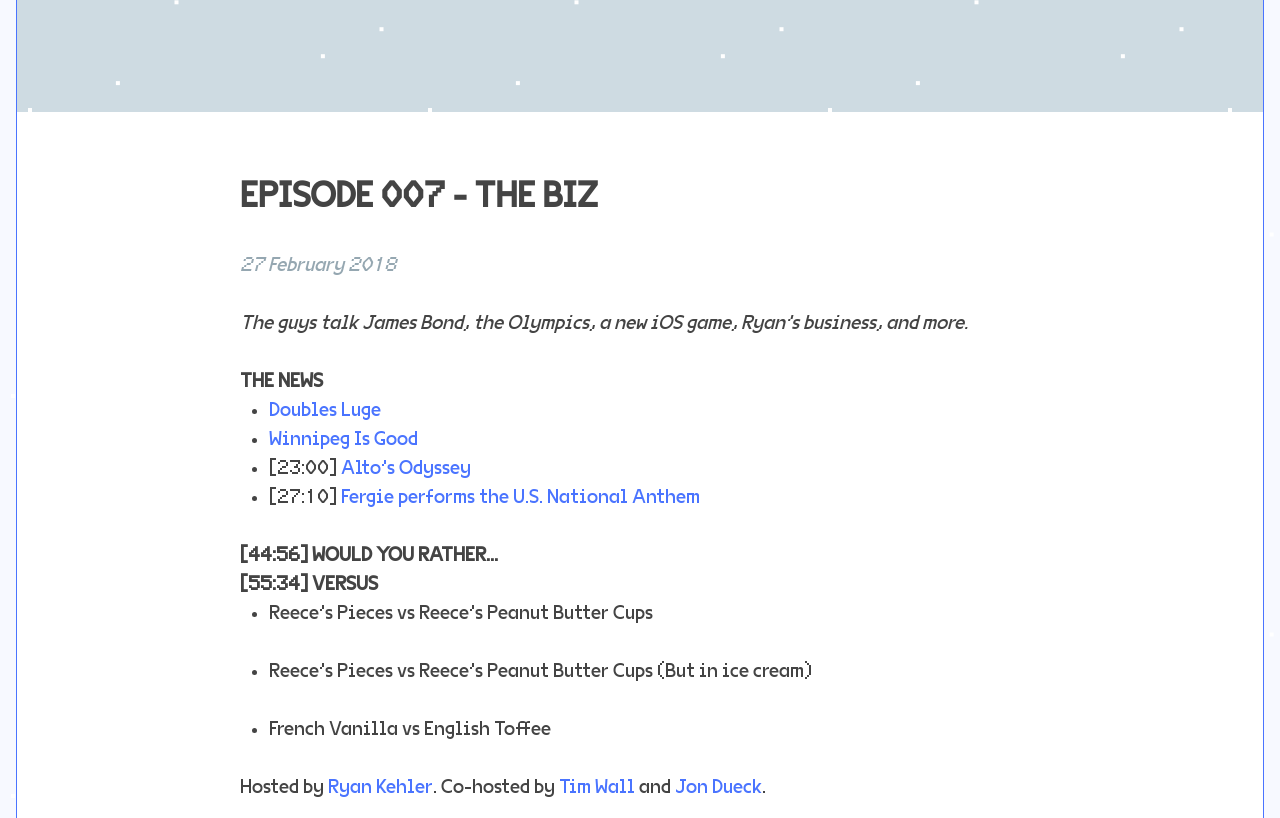
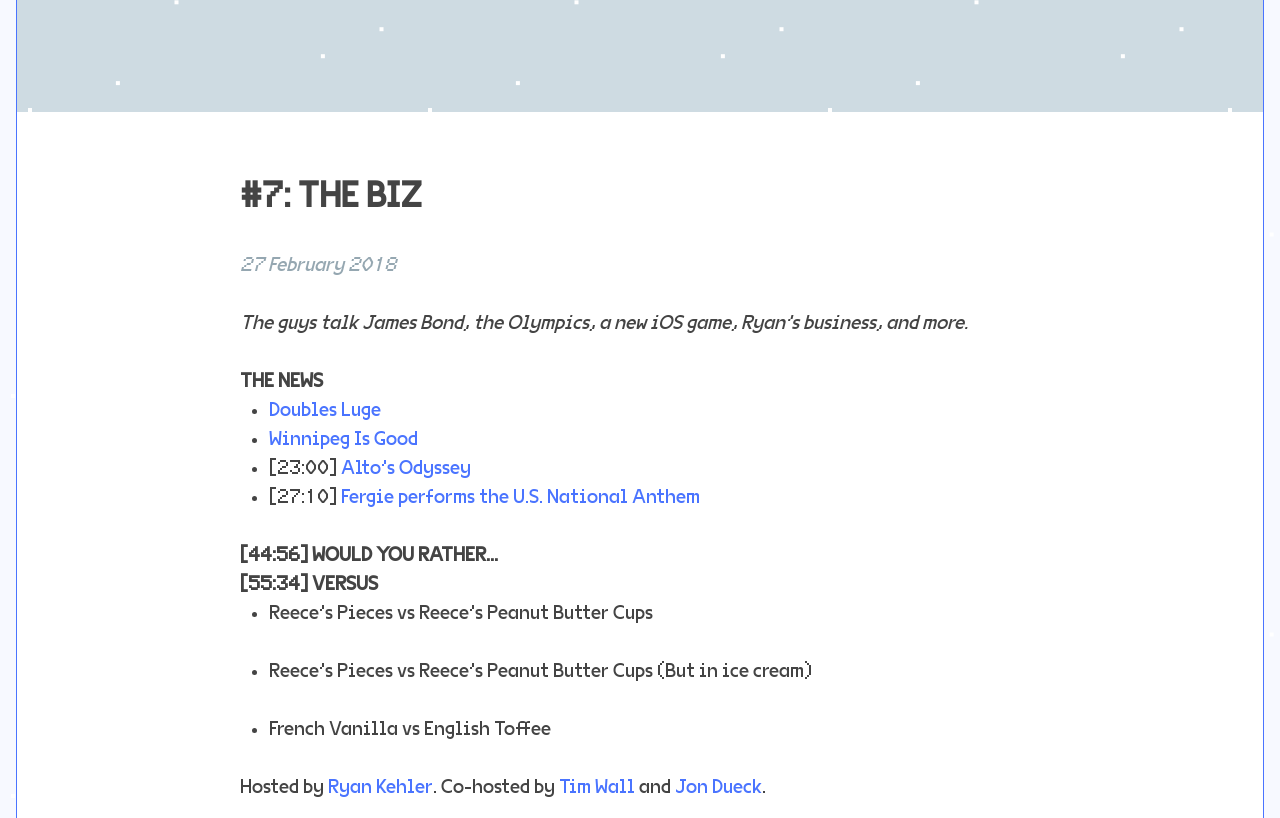
Before and after one commit to jondueck/whatevertown, a Jekyll site: the page built from _posts/2018-02-27-007.md, in a window 1280 px wide and 900 px high, scrolled down 307 px, cut to the strip 82-900 px from the top of the window. Built offline with Jekyll 4.4.1, drawn with Linux system fonts in a browser that asks for light colours; some web fonts are replaced.

Commit message:
Updated 007

```diff
--- a/_posts/2018-02-27-007.md
+++ b/_posts/2018-02-27-007.md
@@ -1,5 +1,5 @@
 ---
-title: Episode 007 - The Biz
+title: "#7: The Biz"
 date: 2018-02-27 14:00:00 -06:00
 permalink: "/episode/7/"
 author: Whatevertown
```
